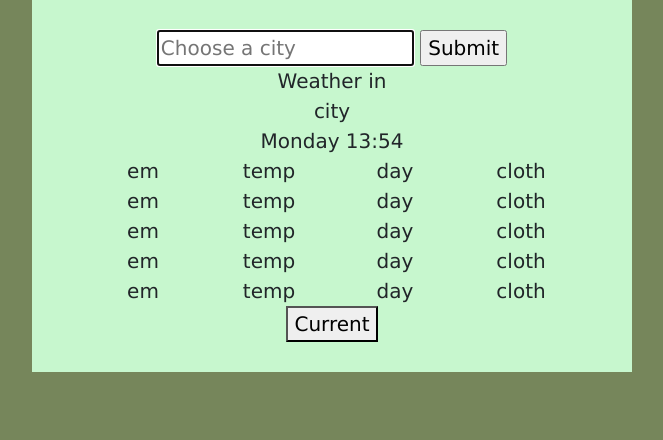
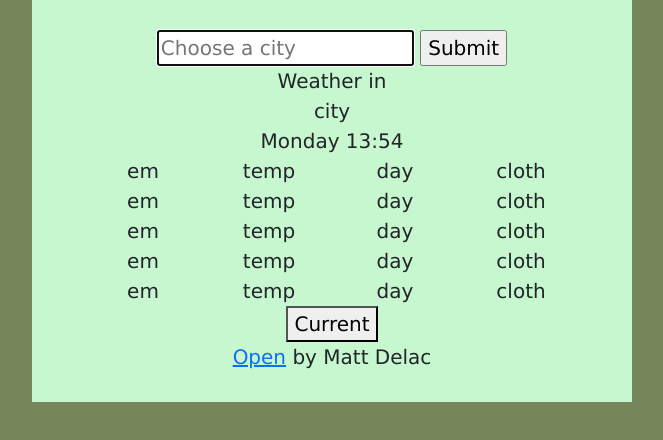
Before and after one commit to Liuckyukr/Weather_app, a plain HTML site: page index.html in a window 1280 px wide. Shown: the whole page, without its empty margins (308-971 px from the left). Drawn offline with nearby package versions, Linux system fonts and the light colour scheme; no server answers.

```diff
--- a/index.html
+++ b/index.html
@@ -113,7 +113,11 @@
         </div>
       </div>
       <button id="currentData">Current</button>
+      <div>
+        <a href="" target="_blank">Open</a> by Matt Delac
+      </div>
     </div>
+
     <script src="src.js"></script>
   </body>
 </html>
```
